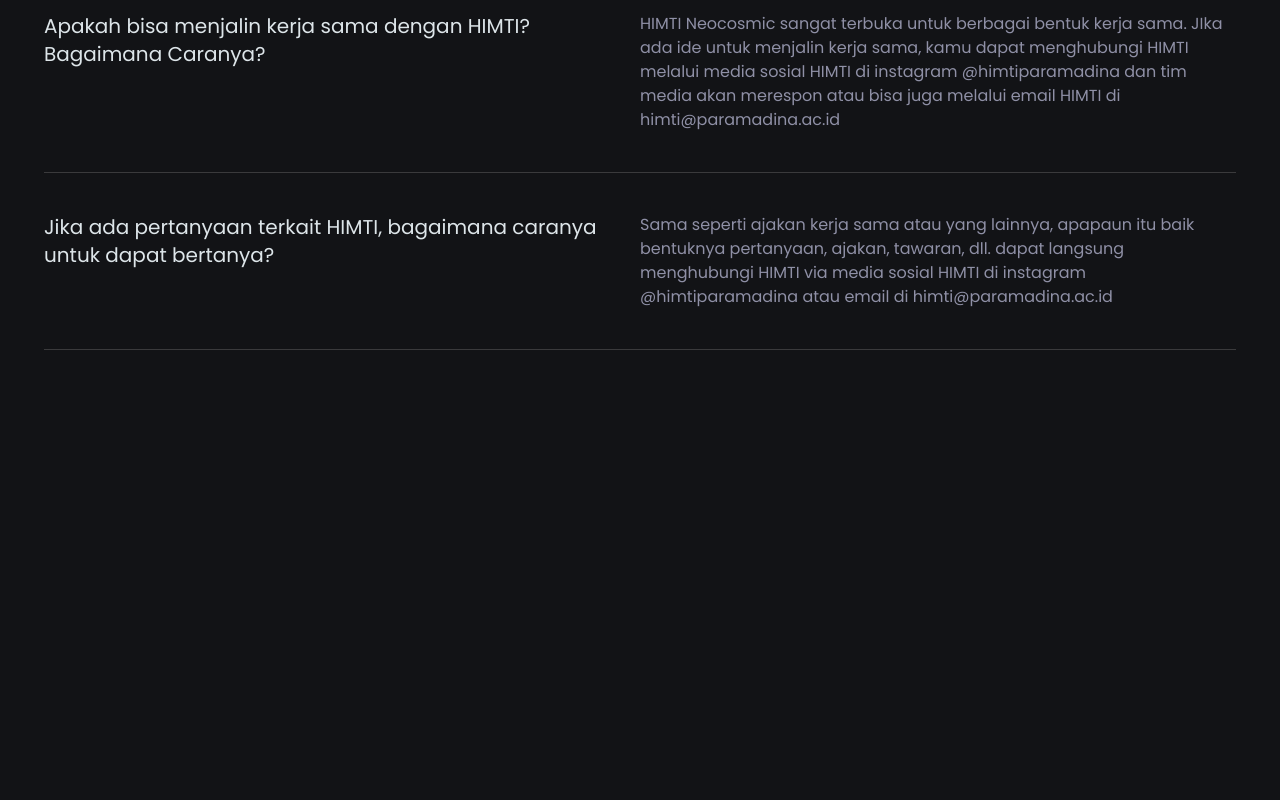
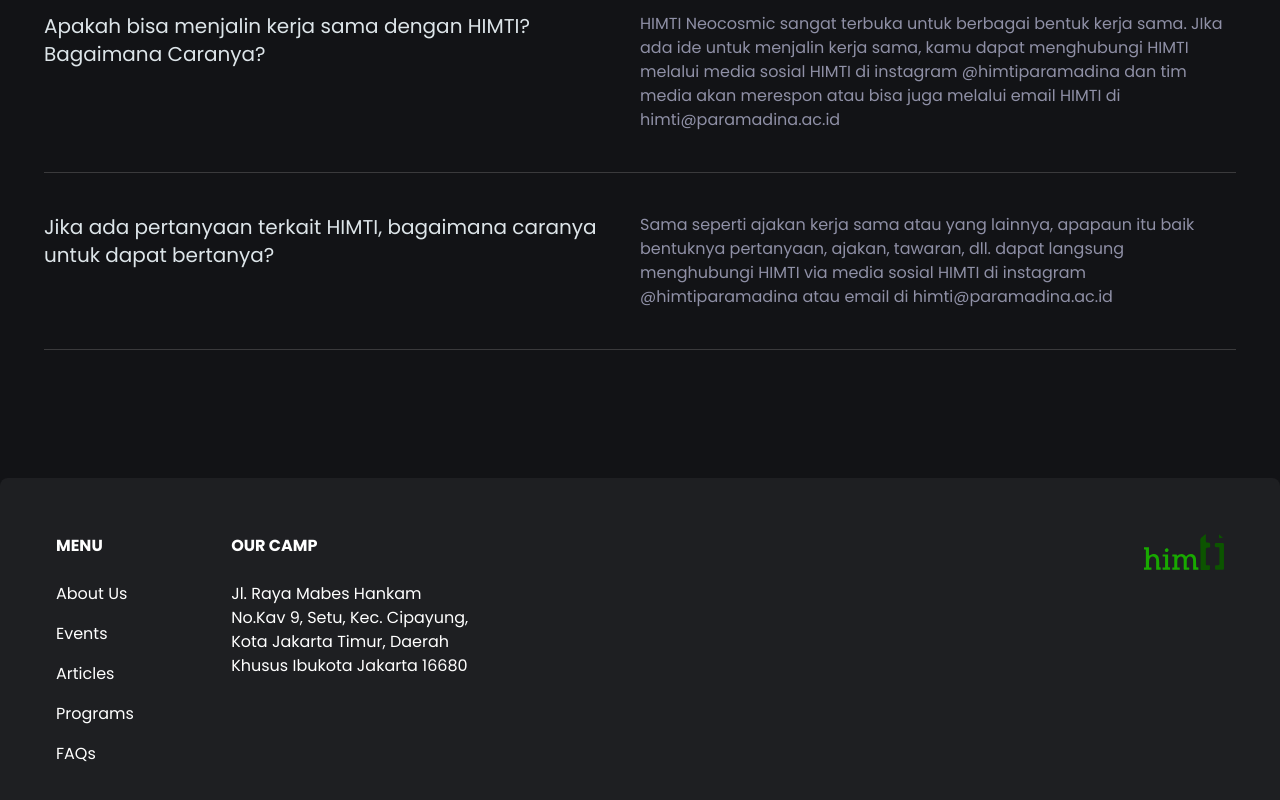
Before and after one commit to himtiparmad/himtiparmad-web, a Next.js app: page / in a window 1280 px wide. Shown: the part 4943-5743 px from the top of the page. Before the commit the page ends 5293 px from the top, so only its background shows below. Built offline with nearby package versions, Linux system fonts and the light colour scheme.

Commit message:
revision

```diff
--- a/src/app/layout.tsx
+++ b/src/app/layout.tsx
@@ -2,6 +2,7 @@
 import { Poppins } from "next/font/google";
 import "./globals.css";
 import NavigationBar from "@/components/navigation-bar";
+import Footer from "@/components/footer";
 
 const poppins = Poppins({
   subsets: ["latin"],
@@ -24,6 +25,7 @@
       <body className={`${poppins.className} bg-dark-himti`}>
         <NavigationBar />
         <main className="w-full max-w-[1400px] flex mx-auto">{children}</main>
+        <Footer />
       </body>
     </html>
   );
--- /dev/null
+++ b/src/components/footer/index.tsx
@@ -0,0 +1,65 @@
+"use client";
+import Link from "next/link";
+import Image from "next/image";
+import { usePathname } from "next/navigation";
+
+const Footer = () => {
+  const pathname = usePathname();
+
+  return (
+    <div
+      className={`${
+        pathname.startsWith("/himtipedia") ? "hidden" : "flex flex-row"
+      } w-full max-w-[1400px] mx-auto bg-white bg-opacity-5 mb-10 mt-32 rounded-lg p-14`}
+    >
+      <div className="w-[15%]">
+        <h4 className="text-base text-white font-bold uppercase">Menu</h4>
+        <ul className="flex flex-col gap-4 mt-6">
+          <li>
+            <Link href="/" className="text-base text-white">
+              About Us
+            </Link>
+          </li>
+          <li>
+            <Link href="/events" className="text-base text-white">
+              Events
+            </Link>
+          </li>
+          <li>
+            <Link href="/articles" className="text-base text-white">
+              Articles
+            </Link>
+          </li>
+          <li>
+            <Link href="/programs" className="text-base text-white">
+              Programs
+            </Link>
+          </li>
+          <li>
+            <Link href="/faqs" className="text-base text-white">
+              FAQs
+            </Link>
+          </li>
+        </ul>
+      </div>
+      <div className="w-[35%]">
+        <h4 className="text-base text-white font-bold uppercase">Our Camp</h4>
+        <p className="text-base text-white w-3/5 mt-6">
+          Jl. Raya Mabes Hankam No.Kav 9, Setu, Kec. Cipayung, Kota Jakarta
+          Timur, Daerah Khusus Ibukota Jakarta 16680
+        </p>
+      </div>
+      <div className="w-1/2 flex justify-end items-start">
+        <Image
+          src="/images/logo.svg"
+          width={80}
+          height={36}
+          alt="logo"
+          className="max-w-[80px]"
+        />
+      </div>
+    </div>
+  );
+};
+
+export default Footer;
```
